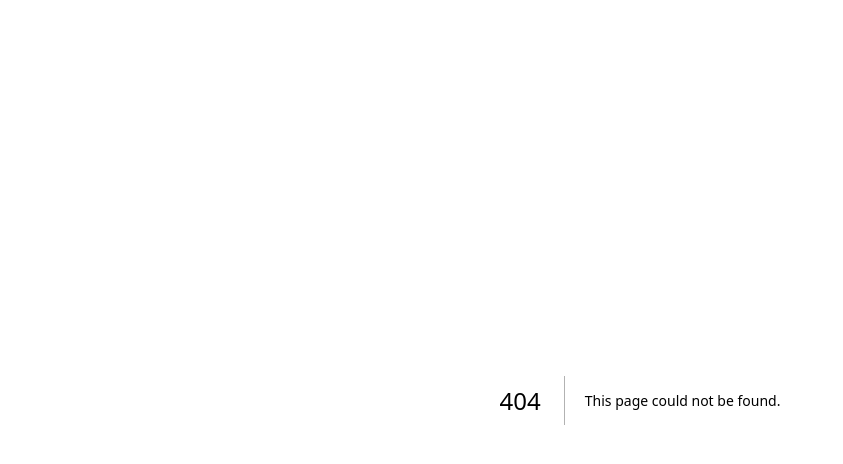
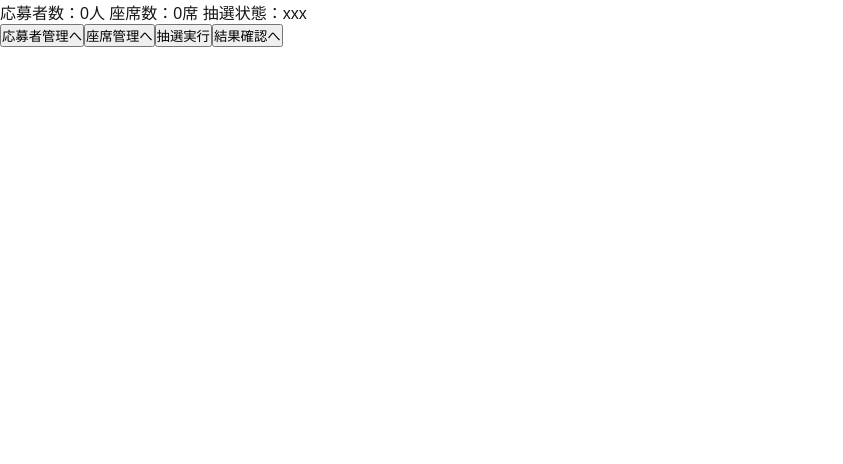
Before and after one commit to manami-koga/seat-flows, a Next.js app: page /Admin in a window 1280 px wide. Before the commit this address had no page. Shown: the top 464 px of the page, without its empty margins (0-843 px from the left). Built offline with nearby package versions, Linux system fonts and the light colour scheme.

Commit message:
ユーザ画面の作成

```diff
--- /dev/null
+++ b/src/pages/Admin/index.tsx
@@ -0,0 +1,6 @@
+import Admin from "@/components/management/Admin";
+
+function Page() {
+  return <Admin/>;
+}
+export default Page;
--- a/src/pages/UserManagement/index.tsx
+++ b/src/pages/UserManagement/index.tsx
@@ -1,4 +1,4 @@
-import UserManagement from "@/components/pages/UserManagement";
+import UserManagement from "@/components/management/UserManagement";
 
 function Page() {
   return <UserManagement/>;
--- a/src/pages/index.tsx
+++ b/src/pages/index.tsx
@@ -1,9 +1,10 @@
-import Admin from "@/components/pages/Admin";
+import Admin from "@/components/management/Admin";
+import TopPage from "@/components/top_page/TopPage";
 
 export default function Home() {
   return (
     <>
-    <Admin/>
+    <TopPage/>
     </>
   );
 }
```
Also changed, not shown: src/components/management/Admin.tsx (renamed from src/components/pages/Admin.tsx), src/components/management/UserManagement.tsx (renamed from src/components/pages/UserManagement.tsx).
